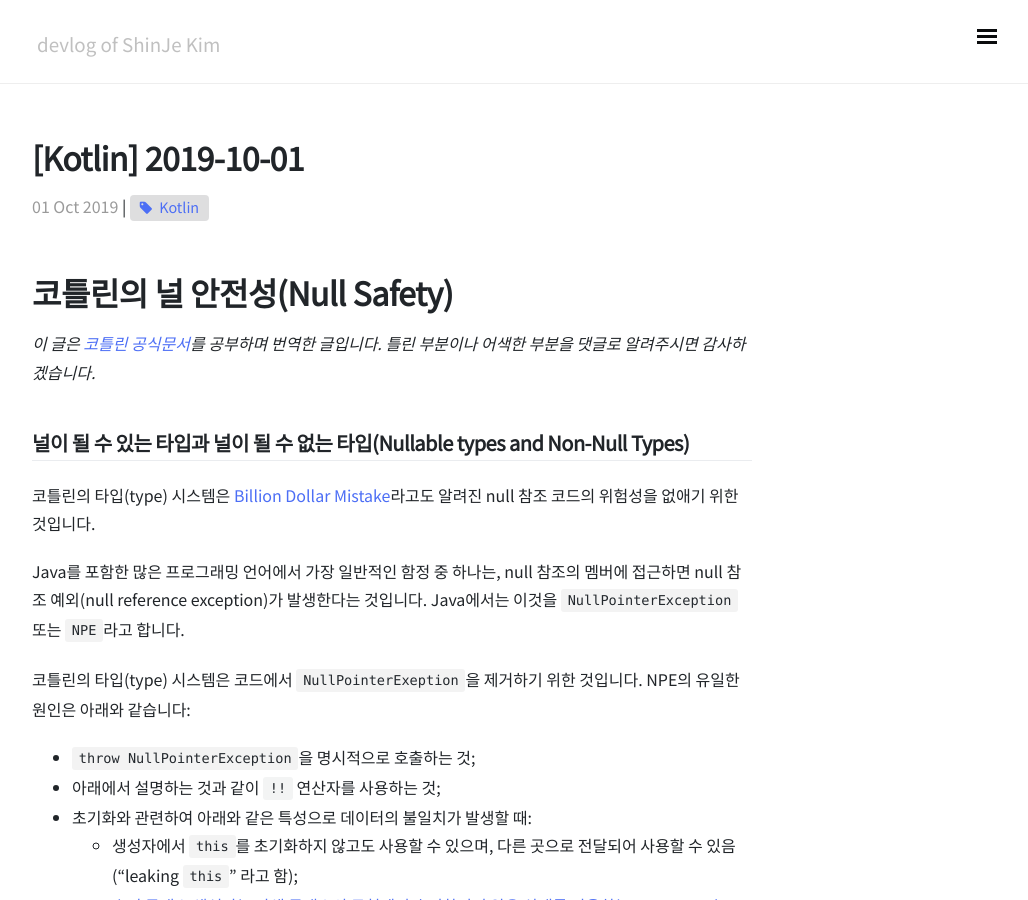
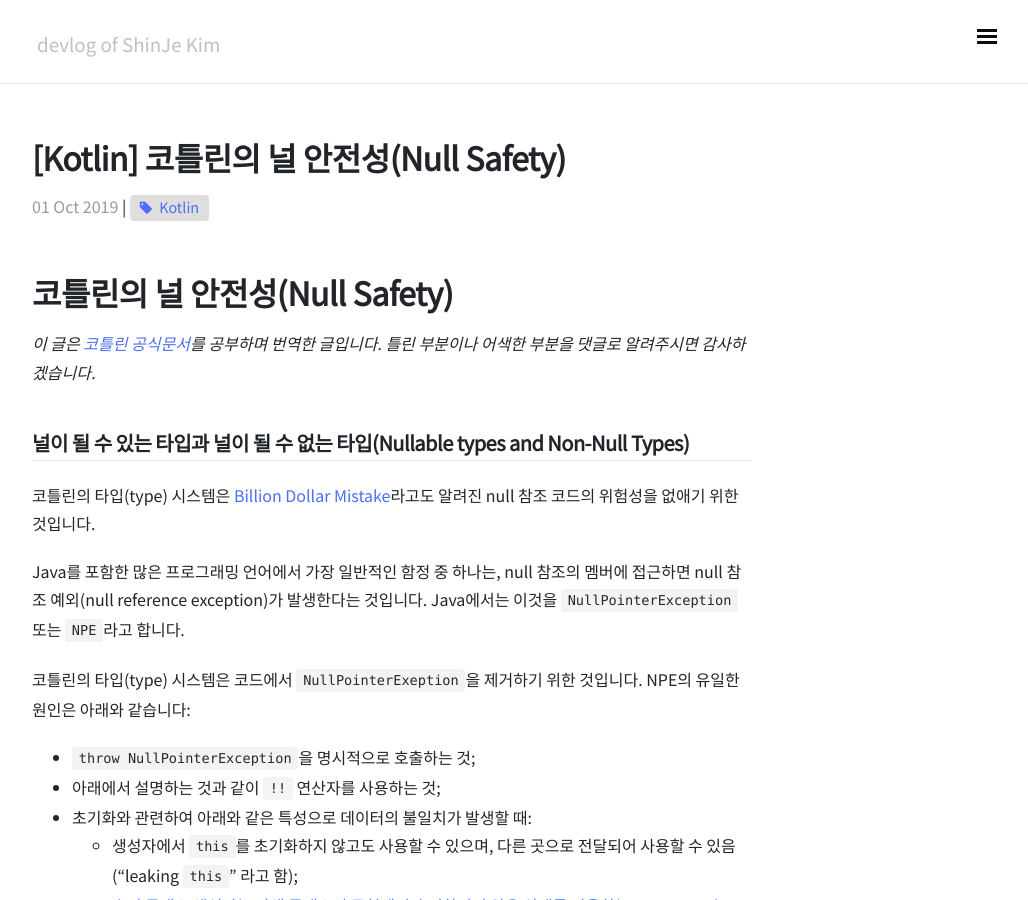
Before and after one commit to ShinJeKim/ShinJeKim.github.io, a Jekyll site: the page built from _posts/Kotlin/2019-10-01-[Kotlin] 널 안전성(Null Safety) .md, in a window 1280 px wide and 900 px high. Shown: the whole window, without its empty margins (248-1276 px from the left). Built offline with Jekyll 4.4.1, drawn with Linux system fonts in a browser that asks for light colours; nearby versions of some CDN libraries; comment, search, counter and statistics services are not loaded.

Commit message:
fix typo

```diff
--- a/_posts/Kotlin/2019-10-01-[Kotlin] 널 안전성(Null Safety) .md
+++ b/_posts/Kotlin/2019-10-01-[Kotlin] 널 안전성(Null Safety) .md
@@ -1,6 +1,6 @@
 ---
 layout: post
-title: "[Kotlin] 2019-10-01"
+title: "[Kotlin] 코틀린의 널 안전성(Null Safety)"
 date: 2019-10-01
 categories: Kotlin
 tags: Kotlin
```
